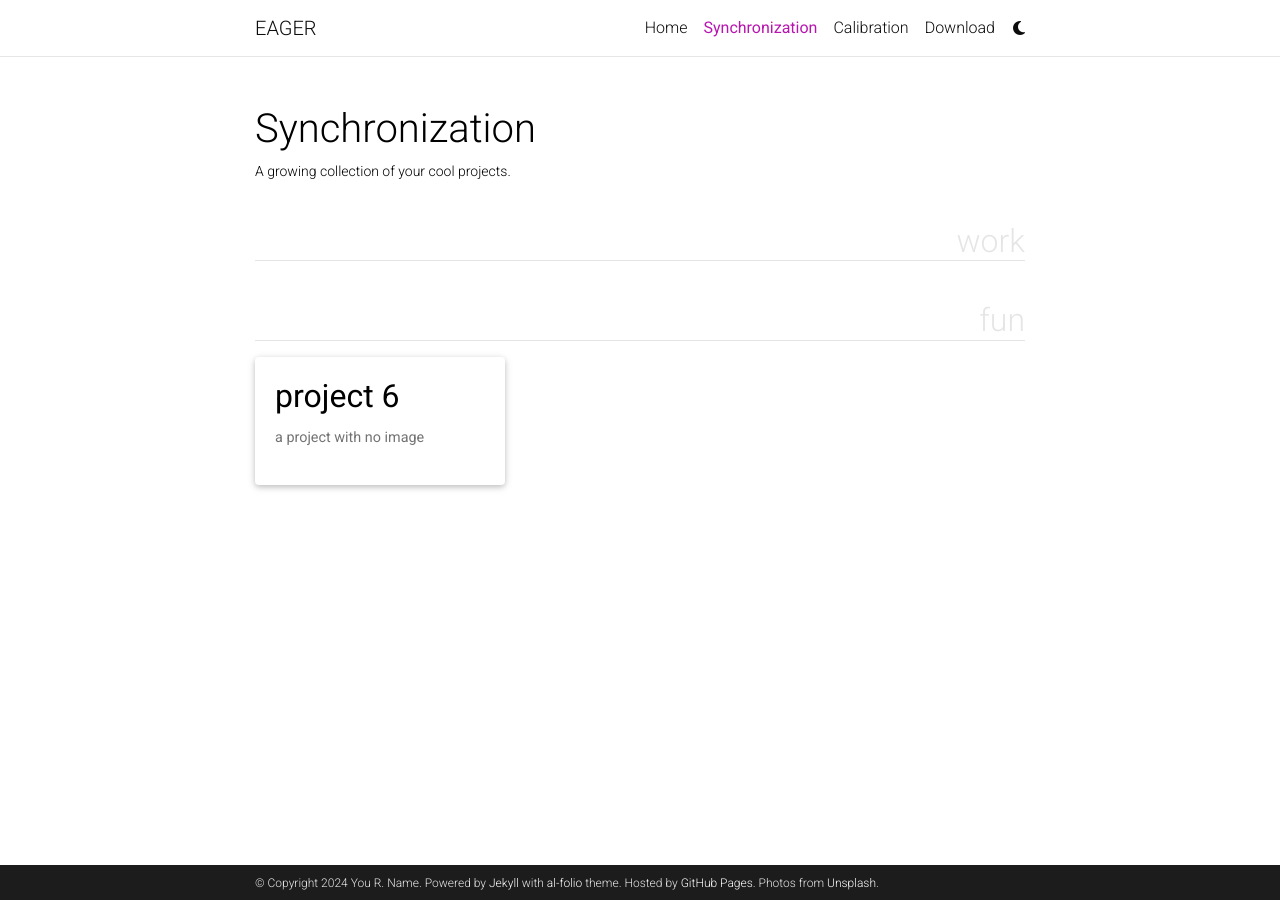
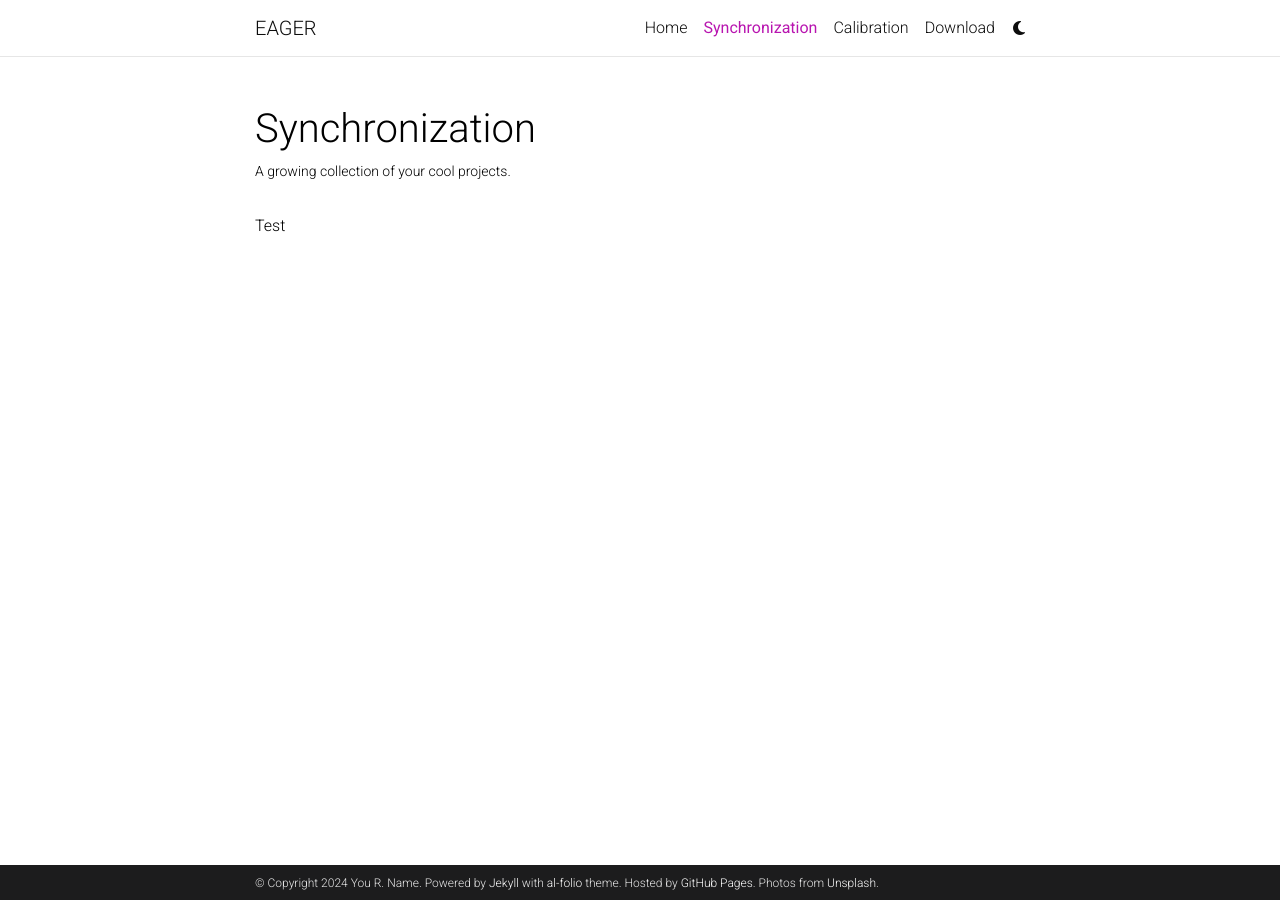
Before and after one commit to DARoSLab/cear, a Jekyll site: the page built from _pages/Synchronization.md, in a window 1280 px wide. Built offline with Jekyll 4.4.1, drawn with Linux system fonts in a browser that asks for light colours; comment, search, counter and statistics services are not loaded; a style sheet for code colours, icons or effects is not loaded.

Commit message:
Update Synchronization.md

```diff
--- a/_pages/Synchronization.md
+++ b/_pages/Synchronization.md
@@ -9,50 +9,4 @@
 horizontal: false
 ---
 
-<!-- pages/projects.md -->
-<div class="projects">
-{%- if site.enable_project_categories and page.display_categories %}
-  <!-- Display categorized projects -->
-  {%- for category in page.display_categories %}
-  <h2 class="category">{{ category }}</h2>
-  {%- assign categorized_projects = site.projects | where: "category", category -%}
-  {%- assign sorted_projects = categorized_projects | sort: "importance" %}
-  <!-- Generate cards for each project -->
-  {% if page.horizontal -%}
-  <div class="container">
-    <div class="row row-cols-2">
-    {%- for project in sorted_projects -%}
-      {% include projects_horizontal.html %}
-    {%- endfor %}
-    </div>
-  </div>
-  {%- else -%}
-  <div class="grid">
-    {%- for project in sorted_projects -%}
-      {% include projects.html %}
-    {%- endfor %}
-  </div>
-  {%- endif -%}
-  {% endfor %}
-
-{%- else -%}
-<!-- Display projects without categories -->
-  {%- assign sorted_projects = site.projects | sort: "importance" -%}
-  <!-- Generate cards for each project -->
-  {% if page.horizontal -%}
-  <div class="container">
-    <div class="row row-cols-2">
-    {%- for project in sorted_projects -%}
-      {% include projects_horizontal.html %}
-    {%- endfor %}
-    </div>
-  </div>
-  {%- else -%}
-  <div class="grid">
-    {%- for project in sorted_projects -%}
-      {% include projects.html %}
-    {%- endfor %}
-  </div>
-  {%- endif -%}
-{%- endif -%}
-</div>
+Test
```
